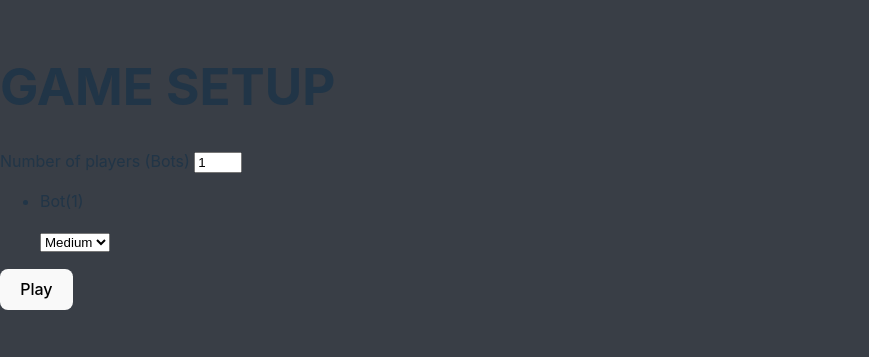
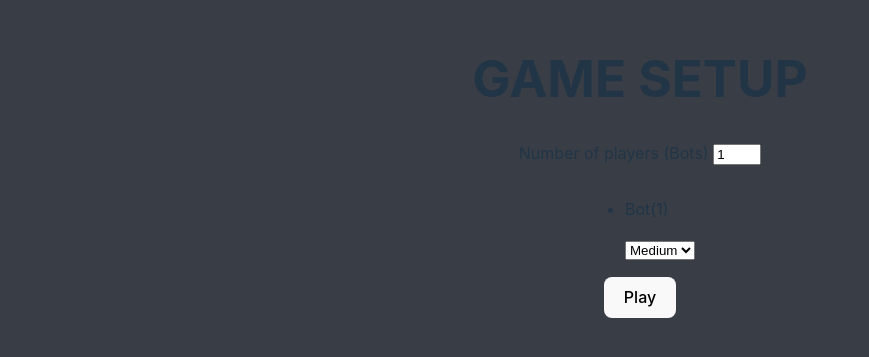
Before and after one commit to WEB3-Masters/Assignment_Two_VUE, a Vue app: page / in a window 1280 px wide. Shown: the part 233-590 px from the top of the page, without its empty margins (0-869 px from the left). Built offline with nearby package versions, Linux system fonts and the light colour scheme.

Commit message:
Small changes to implement wild card

```diff
--- a/src/components/ColorSelector.vue
+++ b/src/components/ColorSelector.vue
@@ -38,7 +38,8 @@
   }
 
   .color:hover {
-    scale: 400%;
+    transform: scale(1.5);
+    z-index: 1;
   }
 
   .red { background-color: red; }
--- a/src/components/UnoGamePlay.vue
+++ b/src/components/UnoGamePlay.vue
@@ -27,12 +27,14 @@
 
     <div class="decks">
       <div class="card">
-        <button class="draw"
+        <button
           @click="
             {
-              store.draw();
+              drawCard();
             }
           "
+          :disabled = "drawnThisTurn"
+          :class="{inactive: drawnThisTurn}"
         >
           Draw Card
         </button>
@@ -73,18 +75,40 @@ const players = Array.from({ length: numPlayers }, (_, i) => `Player ${i + 1}`);
 
 const currentPlayer = store.currentPlayerInTurn();
 const winner = ref<number | undefined>(undefined);
+const drawnThisTurn = ref(false);
 const playerIndex = 0;
 
 //<---- Card behaviour ---->
 const cardsContainer = ref<HTMLDivElement | null>(null);
 
+
+watch (
+  () => store.currentPlayerInTurn(),
+  (newPlayer) => {
+    if(newPlayer !== currentPlayer) {
+      drawnThisTurn.value = false;
+    }
+  }
+)
+
+function drawCard()
+{
+  if(!drawnThisTurn.value)
+  {
+    store.draw();
+    drawnThisTurn.value = true;
+  }
+}
+
 const router = useRouter();
+
 //<--- Navigation --->
 const navigateToBreakScreen = () => {
   router.push({
     name: "Break",
   });
 };
+
 </script>
 
 <style scoped lang="css">
@@ -138,15 +162,14 @@ const navigateToBreakScreen = () => {
 button {
   width: 100px;
   height: 150px;
-
-  background-color: #ffffff;
+  background-color: #101010;
   border: 2px solid #000;
   border-radius: 10px;
   text-align: center;
   font-size: 12px;
   box-shadow: 2px 2px 5px rgba(0, 0, 0, 0.2);
   cursor: pointer;
-  color: #1f1f1f;
+  color: whitesmoke;
 }
 
 button:hover {
@@ -172,4 +195,10 @@ button:hover {
 .testBtn:hover {
   background-color: rgb(249, 171, 171);
 }
+
+.inactive {
+  background-color: #cccccc;
+  cursor: not-allowed;
+  opacity: 0.6;
+}
 </style>
--- a/src/components/UnoGameSetup.vue
+++ b/src/components/UnoGameSetup.vue
@@ -1,4 +1,5 @@
 <template>
+  <div class="mainview">
   <h1>GAME SETUP</h1>
   <div>
     <label>
@@ -21,6 +22,7 @@
   </ul>
 
   <button @click="createGame">Play</button>
+</div>
 </template>
 
 <script setup lang="ts">
@@ -42,3 +44,13 @@ function createGame() {
   router.push("/game");
 }
 </script>
+
+<style>
+.mainview {
+  display:flex;
+  flex-direction: column;
+  align-items:center;
+  justify-content: center;
+}
+
+</style>
--- a/src/style.css
+++ b/src/style.css
@@ -2,7 +2,6 @@
   font-family: Inter, system-ui, Avenir, Helvetica, Arial, sans-serif;
   line-height: 1.5;
   font-weight: 400;
-
   color-scheme: light dark;
   color: rgba(255, 255, 255, 0.87);
   background-color: #242424;
```
Also changed, not shown: src/components/PlayerHand.vue (line endings or trailing spaces).
